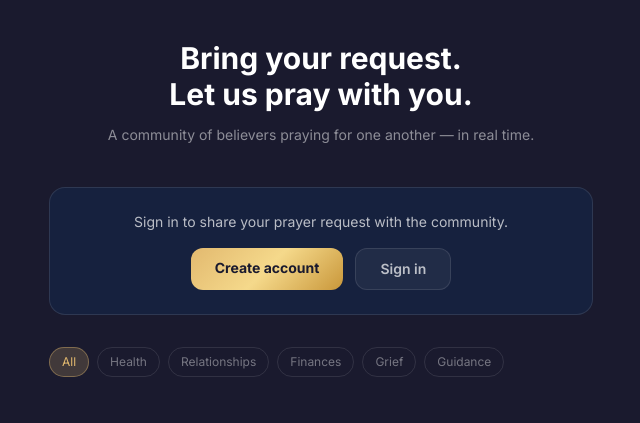
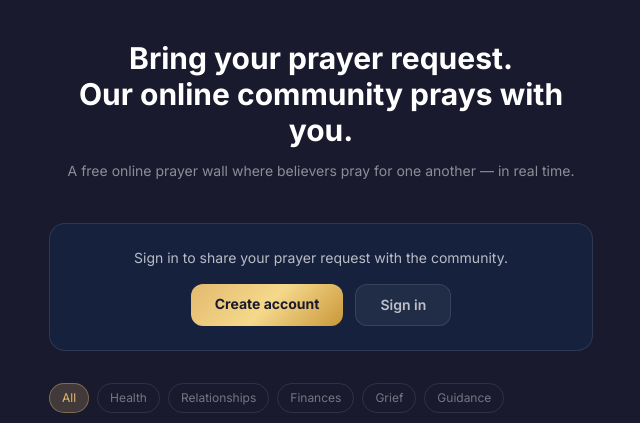
Before and after one commit to Jdlusan/prayerthread, a Flask app: page / in a window 1280 px wide. Shown: the part 61-484 px from the top of the page, without its empty margins (319-959 px from the left). Run offline with Flask 3, Linux system fonts and the light colour scheme; data that the repository does not hold is empty; some libraries are stand-ins or nearby versions.

Commit message:
SEO: add prayer wall/community/online keywords to H1 and subtitle
Co-Authored-By: Claude Sonnet 4.6 <noreply@anthropic.com>

```diff
--- a/templates/index.html
+++ b/templates/index.html
@@ -63,8 +63,8 @@
   <div class="max-w-xl mx-auto px-4 py-10">
 
     <div class="text-center mb-10">
-      <h1 class="text-3xl font-bold mb-3">Bring your request.<br>Let us pray with you.</h1>
-      <p class="text-white/50 text-sm leading-relaxed">A community of believers praying for one another — in real time.</p>
+      <h1 class="text-3xl font-bold mb-3">Bring your prayer request.<br>Our online community prays with you.</h1>
+      <p class="text-white/50 text-sm leading-relaxed">A free online prayer wall where believers pray for one another — in real time.</p>
     </div>
 
     {% if current_user.is_authenticated %}
```
